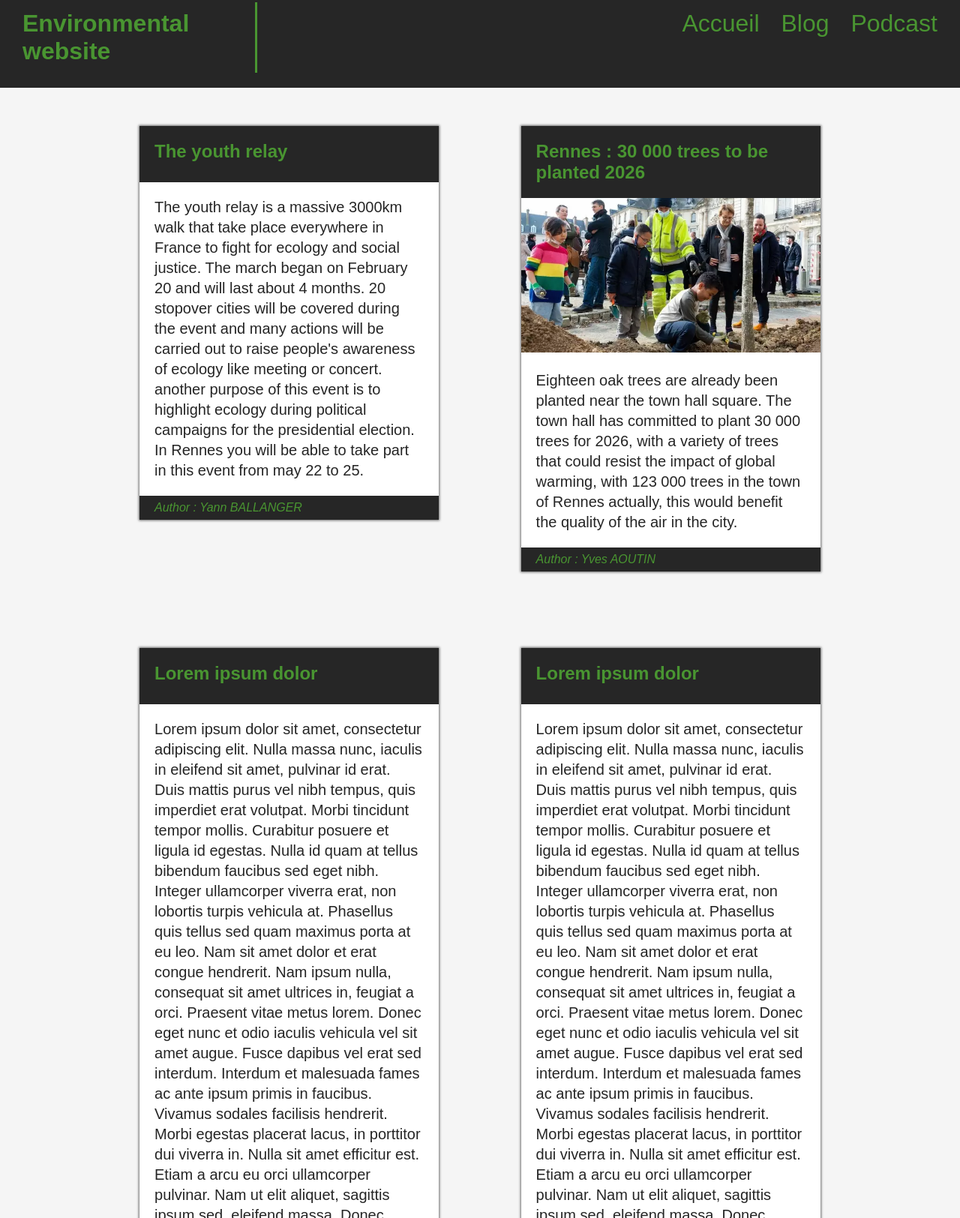
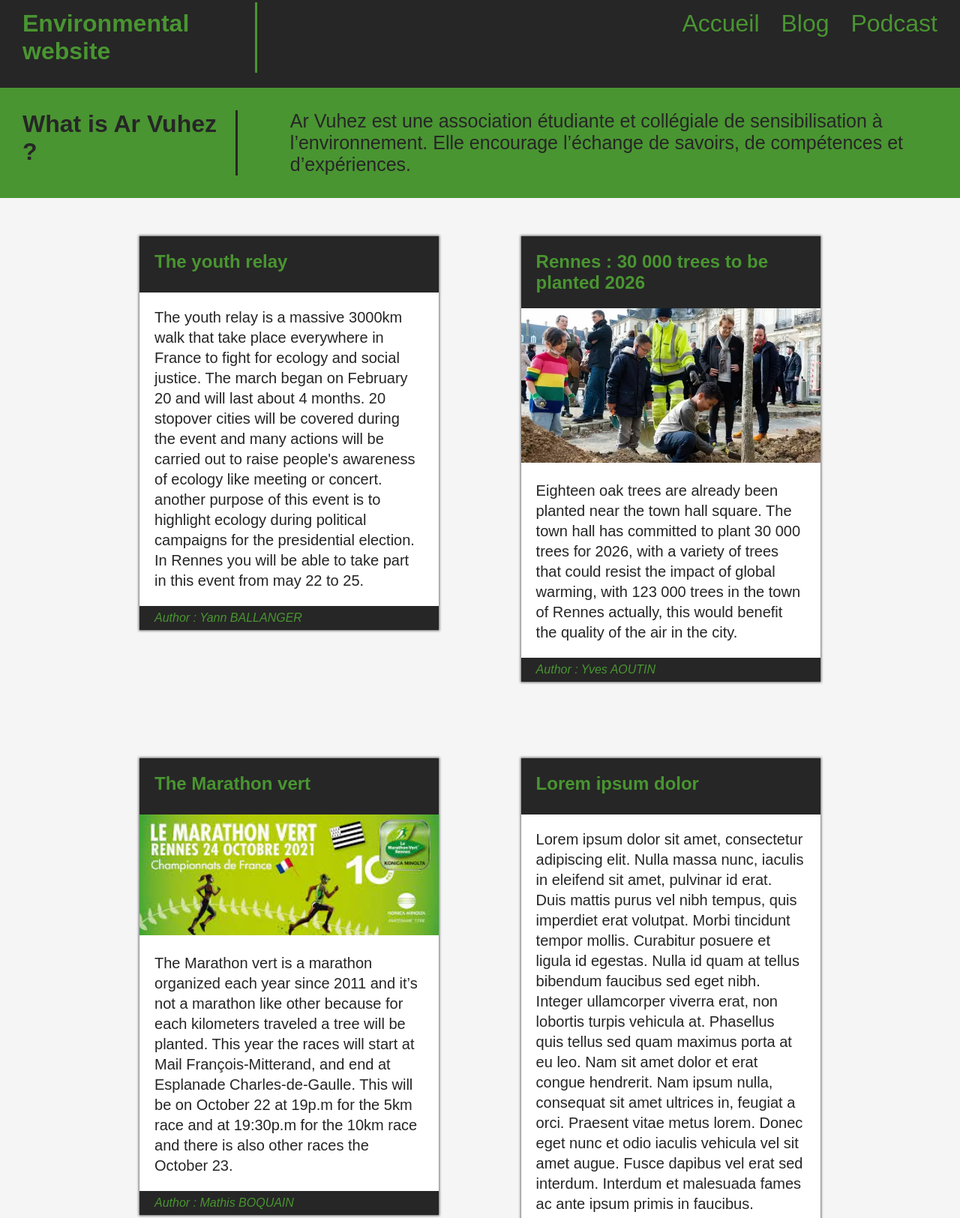
Before and after one commit to YBallanger/Environmental-website, a plain HTML site: page index.html in a window 1280 px wide. Shown: the part 17-1641 px from the top of the page at 75% size. Drawn offline with Linux system fonts and the light colour scheme.

Commit message:
ajout blog mathis

```diff
--- a/index.html
+++ b/index.html
@@ -22,6 +22,17 @@
                 <div class="nav_option">
                     <a href="./podcast.html">Podcast</a>
                 </div>
+            </div>
+        </div>
+
+        <div class="pres_ArVuhez">
+            <h1 class="av">
+                What is Ar Vuhez ?
+            </h1>
+            <div class="prest">
+                Ar Vuhez est une association étudiante et collégiale de sensibilisation à
+                l’environnement. Elle encourage l’échange de savoirs, de compétences et
+                d’expériences.
             </div>
         </div>
 
@@ -63,11 +74,18 @@
                     </div>
                 <div class="post">
                     <div class="title_place">
-                        <h2 class="post_title">Lorem ipsum dolor</h2>
+                        <h2 class="post_title">The Marathon vert</h2>
                     </div>
-                    <p class="post_content">Lorem ipsum dolor sit amet, consectetur adipiscing elit. Nulla massa nunc, iaculis in eleifend sit amet, pulvinar id erat. Duis mattis purus vel nibh tempus, quis imperdiet erat volutpat. Morbi tincidunt tempor mollis. Curabitur posuere et ligula id egestas. Nulla id quam at tellus bibendum faucibus sed eget nibh. Integer ullamcorper viverra erat, non lobortis turpis vehicula at. Phasellus quis tellus sed quam maximus porta at eu leo. Nam sit amet dolor et erat congue hendrerit. Nam ipsum nulla, consequat sit amet ultrices in, feugiat a orci. Praesent vitae metus lorem. Donec eget nunc et odio iaculis vehicula vel sit amet augue. Fusce dapibus vel erat sed interdum. Interdum et malesuada fames ac ante ipsum primis in faucibus. Vivamus sodales facilisis hendrerit.
-
-                        Morbi egestas placerat lacus, in porttitor dui viverra in. Nulla sit amet efficitur est. Etiam a arcu eu orci ullamcorper pulvinar. Nam ut elit aliquet, sagittis ipsum sed, eleifend massa. Donec porttitor bibendum ipsum non blandit. In ut porta erat. Praesent urna nibh, laoreet in mattis eu, sodales vitae mi. Ut vehicula scelerisque ante et convallis. Phasellus vehicula neque ante, ut dapibus sapien gravida a. Quisque dictum metus quis massa consectetur, quis scelerisque nunc rutrum. Fusce efficitur nulla ac sapien tristique egestas. Aliquam iaculis, tortor non faucibus lobortis, mauris turpis laoreet leo, quis tincidunt nisi ex vestibulum eros.</p>
+                    <img class="imageArticle" src="./image/banniere_marathon.jpg">
+                    <p class="post_content">
+                        The Marathon vert is a marathon organized each year since 2011 and it’s not a marathon like other because for each
+                        kilometers traveled a tree will be planted. This year the races will start at Mail François-Mitterand, and end at
+                        Esplanade Charles-de-Gaulle. This will be on October 22 at 19p.m for the 5km race and at 19:30p.m for the 10km race
+                        and there is also other races the October 23.
+                    </p>
+                    <div class="post_footer">
+                        <p class="post_footer_content">Author : Mathis BOQUAIN</p>
+                    </div>
                 </div>
                 <div class="post">
                     <div class="title_place">
--- a/style.css
+++ b/style.css
@@ -24,7 +24,6 @@ body {
 .nom_site {
     padding: 10px;
     color: #499531;
-    display: inline-block;
     width: 300px;
     margin: 20px 50px 20px 20px;
     border-right: solid;
@@ -127,7 +126,7 @@ h3 {
 }
 
 .imageArticle {
-    max-width: 100%;
+    width: 100%;
 }
 
 .post_footer {
@@ -142,6 +141,26 @@ h3 {
     font-style: italic;
 }
 
+.pres_ArVuhez {
+    display: flex;
+    background-color: #499531;
+    padding: 10px;
+}
+
+.av {
+    color: #262626;
+    width: 600px;
+    margin: 20px 50px 20px 20px;
+    border-right: solid;
+}
+
+.prest {
+    color: #262626;
+    margin: 20px 20px 20px;
+    font-size: 25px;
+    padding-right: 20px;
+}
+
 @media only screen and (max-width: 980px) {
     .post {
         width: 80%;
@@ -152,4 +171,10 @@ h3 {
         font-size: 27px;
         line-height: 37px;
     }
+
+
+    .pres {
+        font-size: 27px;
+        line-height: 37px;
+    }
   }
```
Also changed, not shown: blog.html (+13 -4 lines), image/Marathon_vert_logo.png (added), image/banniere_marathon.jpg (added).
